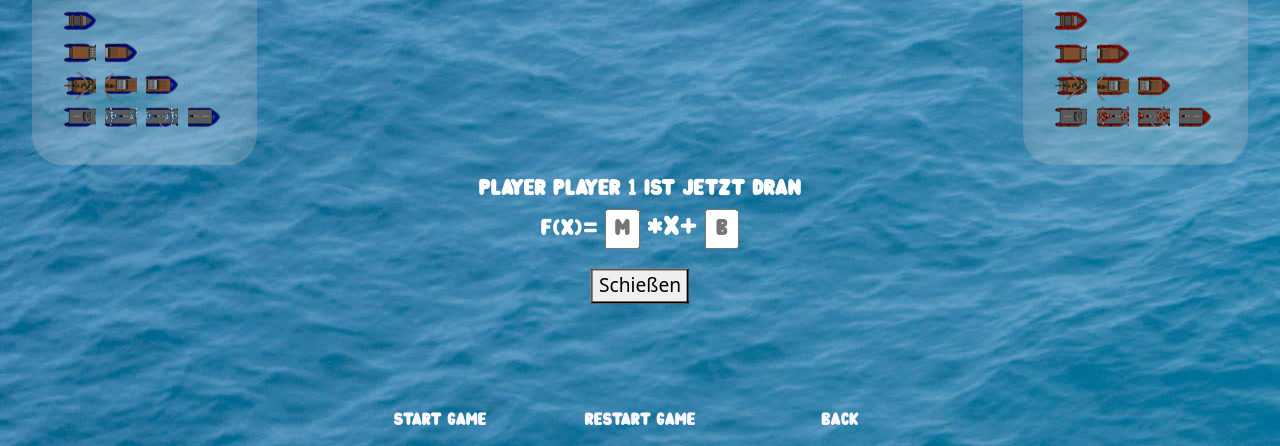
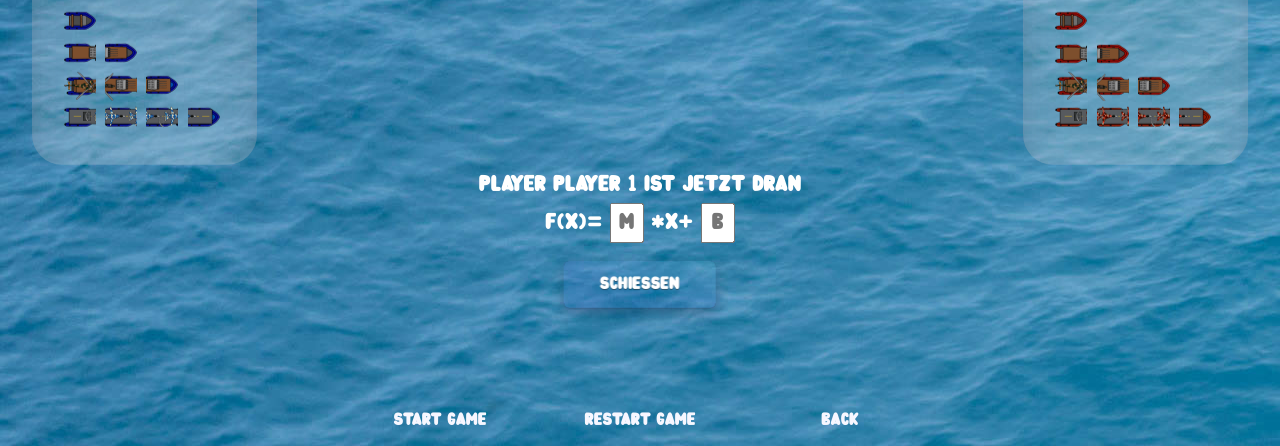
Before and after one commit to L-Engelhardt-Lette/SchlauchbootVersenken, a plain HTML site: page page/game.html in a window 1280 px wide. Shown: the part 354-800 px from the top of the page. Drawn offline with nearby package versions, Linux system fonts and the light colour scheme.

Commit message:
new button design

```diff
--- a/css/game-css.css
+++ b/css/game-css.css
@@ -252,5 +252,30 @@ td {
   text-align: center;
 }
 .schussbutton{
+  font-family: 'BubbleWaterRegular';
   margin-top: 1em;
+  font-size: 18px;
+  display: inline-block;
+  outline: 0;
+  border: 0;
+  cursor: pointer;
+  will-change: box-shadow,transform;
+  background: radial-gradient( 100% 100% at 100% 0%, #89e5ff1f 0%, #5468ff18 100% );
+  box-shadow: 0px 0.01em 0.01em rgb(45 35 66 / 40%), 0px 0.3em 0.7em -0.01em rgb(45 35 66 / 30%), inset 0px -0.01em 0px rgb(58 65 111 / 50%);
+  padding: 0 2em;
+  border-radius: 0.3em;
+  color: #fff;
+  height: 2.6em;
+  text-shadow: 0 1px 0 rgb(0 0 0 / 40%);
+  transition: box-shadow 0.15s ease, transform 0.15s ease;
 }
+
+.schussbutton:hover {
+  box-shadow: 0px 0.1em 0.2em rgb(45 35 66 / 40%), 0px 0.4em 0.7em -0.1em rgb(45 35 66 / 30%), inset 0px -0.1em 0px #3c4fe0;
+  transform: translateY(-0.1em);
+}
+
+.schussbutton:active {
+  box-shadow: inset 0px 0.1em 0.6em #3c4fe02f;
+  transform: translateY(0em);
+}
--- a/page/game.html
+++ b/page/game.html
@@ -66,7 +66,7 @@
             </div>
         </div>
     </div>
-    <div class="position-absolute top-50 start-50 translate-middle table-container">
+    <div class="position-absolute top-50 start-50 translate-middle table-containesr">
         <div class="left-table">
             <div id="table-player1" ondrop="handleDrop(event)" ondragover="handleDragOver(event)"></div>
             <canvas></canvas>
@@ -81,12 +81,12 @@
         <div id="formelcontainer">
             <span id="schusstext">f(x)=
                 <input class="schussinputfield" required="" type="text" name="text" autocomplete="off" class="input" id="schussEingabeM" placeholder="m">
-                <span id="schusstext">*X+</span>
+                <span   >*X+</span>
                 <input class="schussinputfield" required="" type="text" name="text" autocomplete="off" class="input" id="schussEingabeB" placeholder="b">
             </span>
         </div>
         <button class="schussbutton" onclick="fireShot()">
-            <span>Schießen</span><i></i>
+            <span>Schiessen</span><i></i>
         </button>
     </div>
     <!--END-->
```
